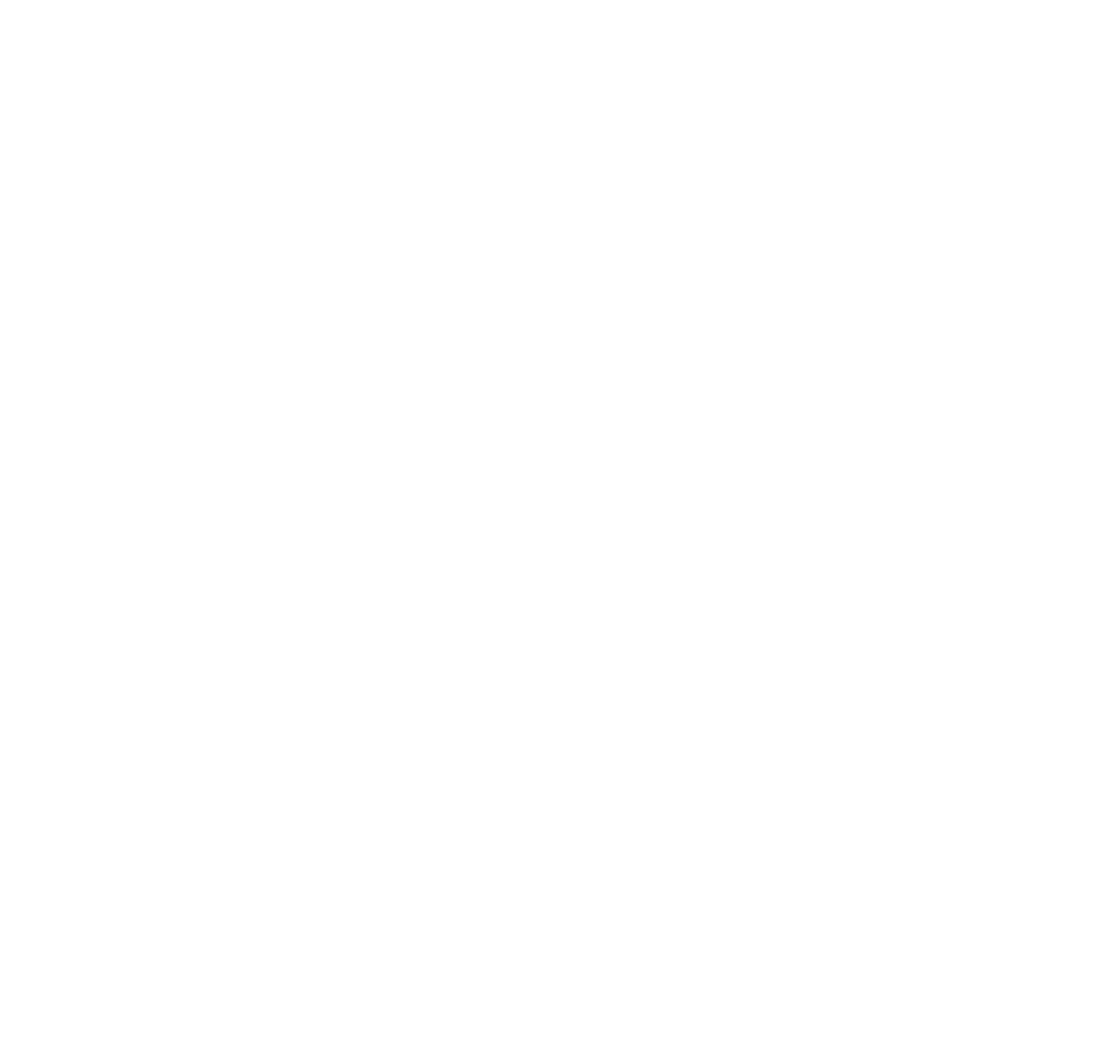
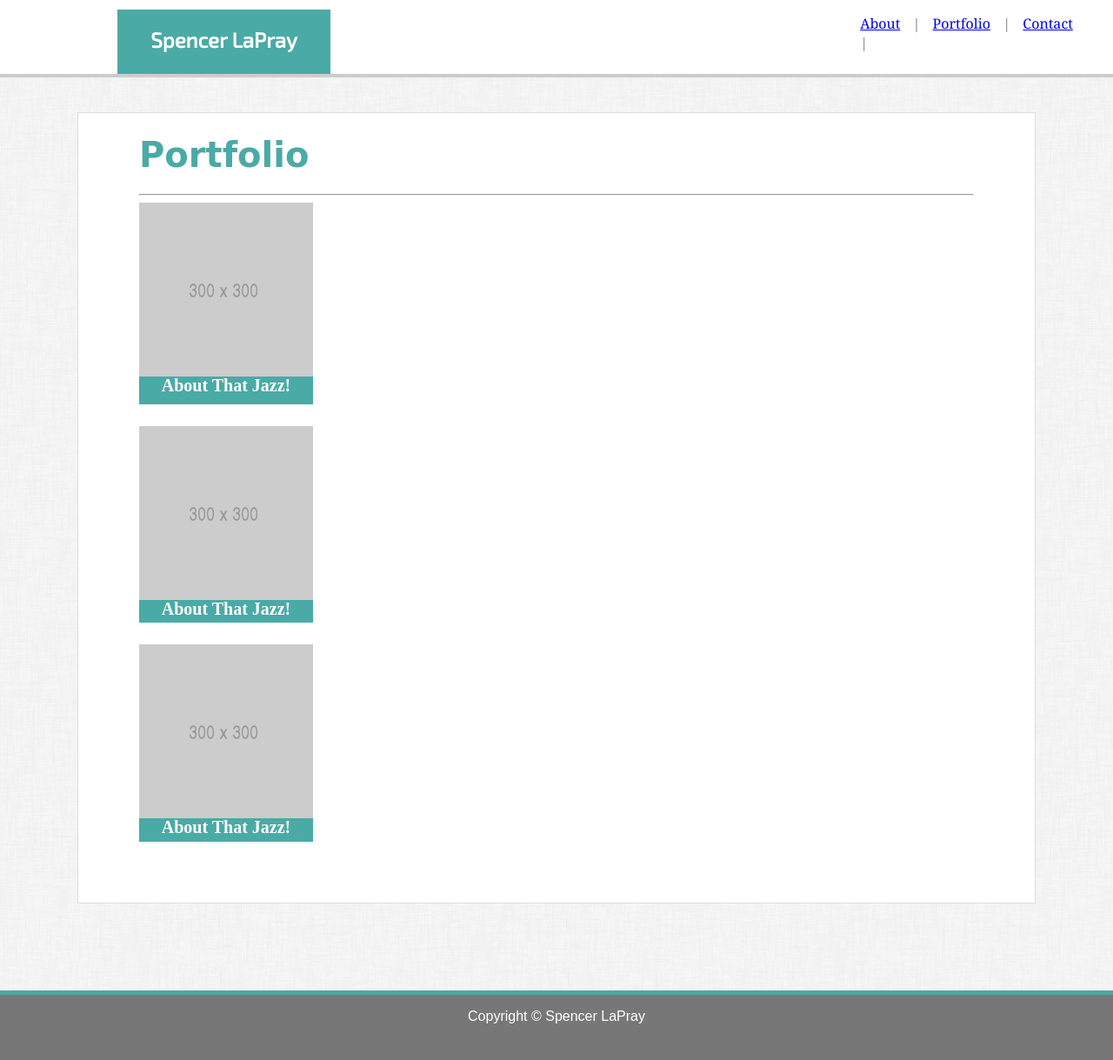
Before and after one commit to sblapray1014/Basic-Portfolio, a plain HTML site: page portfolio.html in a window 1280 px wide. Shown: the whole page at 87% size. Before the commit the page ends 800 px from the top, so only its background shows below. Drawn offline with Linux system fonts and the light colour scheme; a web font is replaced by a local one.

Commit message:
mostly completed this whole assignment, working on portfolio

```diff
--- a/assets/css/style.css
+++ b/assets/css/style.css
@@ -8,24 +8,31 @@ header {
  font-family: Georgia, 'Times New Roman', Times, serif;
  color: #777777;
  margin: 0;
- padding-bottom: 10px;
+ padding-bottom: 0px;
  border-bottom: 4px solid #cccccc;
 }
 
 .name {
  background-color: #4aaaa5;
  color: #ffffff;
- width: 270px;
- height: fit-content;
- padding: 5px;
- box-sizing: border-box;
+ display: inline-block;
+ width: 245px;
+ margin-left: 135px;
+ padding-top: 20px;
+ padding-bottom: 25px;
+ font-size: 24px;
+ text-align: center;
+ font-family: 'Exo 2', sans-serif;
+ font-weight: bold;
     }
 
 .menu {
-    padding: 10px;
-    font-size: 15px;
+    width: 295px;
+    display: inline-block;
+    margin-left: 565px;
+    color: #777777;
     word-spacing: 10px;
-    clear: both;
+    text-decoration: none;
     }
 
 #mainContent {
@@ -36,15 +43,84 @@ header {
     padding: 70px;
     margin: 40px auto;
     padding-top: 5px;
-    line-height: 180%;
+    line-height: 135%;
     color: #777777;
+    margin-bottom: 100px;
     }
+
+#submitBox {
+    margin-top: 15px;
+    background-color: #4aaaa5;
+    color: #ffffff;
+    display: inline-block;
+    width: 100px;
+    text-align: center;
+    height: 15px;
+    padding-bottom: 35px;
+}
 
 #myPic {
     float: left;
     margin-right: 20px;
     width: 33%;
     position: relative;
+}
+
+#myPic1 {
+    margin-right: 20px;
+    width: 33%;
+    position: relative;
+    float: left;
+}
+
+#firstProject {
+    margin-top: 0;
+    background-color: #4aaaa5;
+    color: #ffffff;
+    width: 200px;
+    text-align: center;
+    font-size: 20px;
+    font-weight: bold;
+    padding-top: 10px;
+    padding-bottom: 10px;
+    margin-bottom: 25px;
+}
+
+#myPic2 {
+    margin-right: 20px;
+    width: 33%;
+    position: relative;
+    float: left;
+}
+
+#secondProject {
+    background-color: #4aaaa5;
+    color: #ffffff;
+    width: 200px;
+    text-align: center;
+    font-size: 20px;
+    font-weight: bold;
+    padding-top: 10px;
+    padding-bottom: 5px;
+    margin-bottom: 25px;
+}
+
+#myPic3 {
+    margin-right: 20px;
+    width: 33%;
+    position: relative;
+    float: left;
+}
+
+#thirdProject {
+    background-color: #4aaaa5;
+    color: #ffffff;
+    width: 200px;
+    text-align: center;
+    font-size: 20px;
+    font-weight: bold;
+    padding-top: 10px;
+    padding-bottom: 5px;
 }
 
 footer {
@@ -54,6 +130,7 @@ footer {
    text-align: center;
    color: #ffffff;
    padding-bottom: 5px;
+   height: 70px;
 }
 
 h1 {
@@ -61,7 +138,8 @@ font-family: 'Georgia', Times, 'Times New Roman', serif;
 }
 
 h2 {
-font-family: 'Georgia', Times, 'Times New Roman', serif;
+font-family: 'Gamja Flower', cursive;
+font-size: 40px;
 color: #4aaaa5;
 }
 
--- a/contact.html
+++ b/contact.html
@@ -0,0 +1,61 @@
+<!DOCTYPE html>
+<html lang="en-us">
+
+<head>
+
+    <title>Spencer LaPray Portfolio</title>
+
+    <link rel="stylesheet" type="text/css" href="assets/css/style.css">
+    <link href="https://fonts.googleapis.com/css?family=Gamja+Flower" rel="stylesheet">
+    <link href="https://fonts.googleapis.com/css?family=Exo+2" rel="stylesheet">
+</head>
+
+<body>
+
+    <header>
+
+        <div class="name">Spencer LaPray
+        </div>
+
+        <nav class="menu">
+            <ul>
+                <a href="index.html">About</a> |
+
+                <a href="portfolio.html">Portfolio</a> |
+
+                <a href="contact.html">Contact</a> |
+            </ul>
+        </nav>
+
+    </header>
+
+    <section id="mainContent">
+        <div>
+            <h2>Contact</h2>
+        </div>
+
+        <hr>
+
+        <div>
+
+            <h4>Name</h4>
+                <div style="width:900px;height:20px;border:1px solid grey;">John Smith</div>
+            <h4>Email</h4>
+                <div style="width:900px;height:20px;border:1px solid grey;">johnsmith@gmail.com</div>
+            <h4>Message</h4>
+            <div style="width:900px;height:75px;border:1px solid grey;"></div>
+        </div>
+    <section id="submitBox">
+        <div>
+            <h3>Submit</h3>
+        </div>
+    </section>
+    </section>
+
+    <footer>
+        <p>Copyright &copy; Spencer LaPray</p>
+    </footer>
+
+</body>
+
+</html>
--- a/portfolio.html
+++ b/portfolio.html
@@ -0,0 +1,58 @@
+<!DOCTYPE html>
+<html lang="en-us">
+
+<head>
+
+    <title>Spencer LaPray Portfolio</title>
+
+    <link rel="stylesheet" type="text/css" href="assets/css/style.css">
+    <link href="https://fonts.googleapis.com/css?family=Gamja+Flower" rel="stylesheet">
+    <link href="https://fonts.googleapis.com/css?family=Exo+2" rel="stylesheet">
+</head>
+
+<body>
+
+    <header>
+
+        <div class="name">Spencer LaPray
+        </div>
+
+        <nav class="menu">
+            <ul>
+                <a href="index.html">About</a> |
+
+                <a href="portfolio.html">Portfolio</a> |
+
+                <a href="contact.html">Contact</a> |
+            </ul>
+        </nav>
+
+    </header>
+
+    <section id="mainContent">
+        <div>
+            <h2>Portfolio</h2>
+        </div>
+
+        <hr>
+
+        <div>
+            <img id="myPic1" src="assets/images/placeholder.png" alt="First Project" style="width:200px; height:200px;">
+              <section id="firstProject">About That Jazz!</section>
+
+              <img id="myPic2" src="assets/images/placeholder.png" alt="First Project" style="width:200px; height:200px;">
+                <section id="secondProject">About That Jazz!</section>
+
+                <img id="myPic3" src="assets/images/placeholder.png" alt="First Project" style="width:200px; height:200px;">
+                <section id="thirdProject">About That Jazz!</section>
+        </div>
+
+    </section>
+
+    <footer>
+        <p>Copyright &copy; Spencer LaPray</p>
+    </footer>
+
+</body>
+
+</html>
```
Also changed, not shown: index.html (+19 -16 lines).
